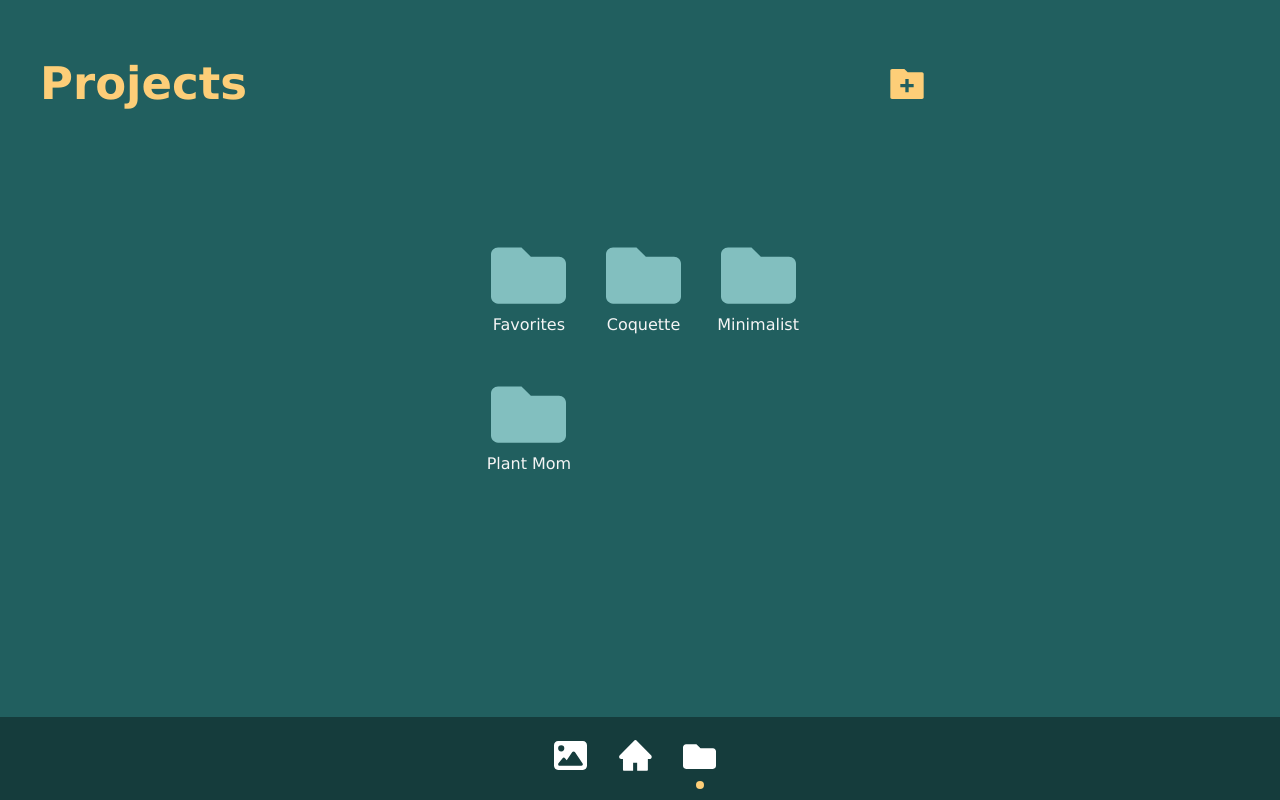
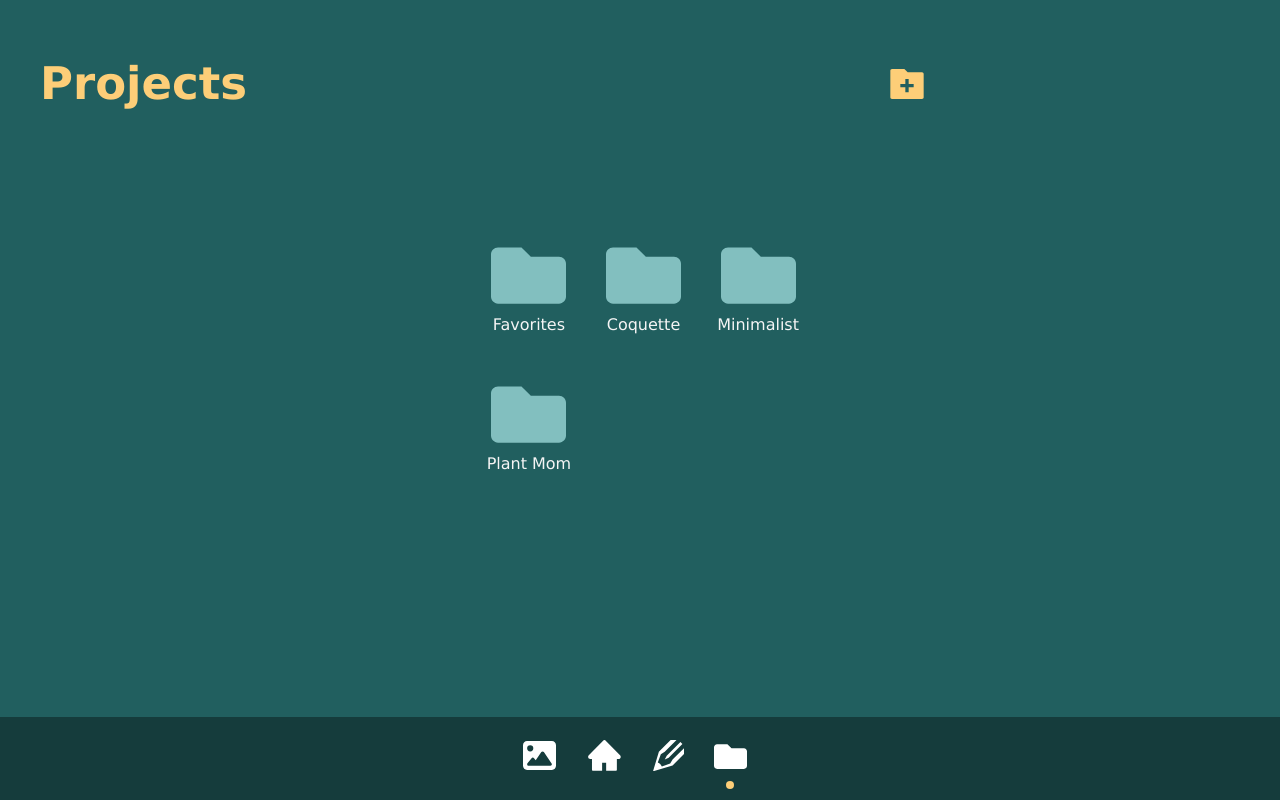
Before and after one commit to RudyCab/wallgenie-test, a React (Create React App) app: page /Projects in a window 1280 px wide. Built offline with nearby package versions, Linux system fonts and the light colour scheme.

Commit message:
added WallEditor back to navbar

```diff
--- a/src/Components/NavBar/NavBar.js
+++ b/src/Components/NavBar/NavBar.js
@@ -24,11 +24,11 @@ function NavBar() {
             <AiFillHome size={33.5 * ICON_MULTIPLIER} />
           </Link>
         </li>
-        {/* <li className={location.pathname === "/WallEditor" ? "active" : ""}>
+        <li className={location.pathname === "/WallEditor" ? "active" : ""}>
           <Link to="/WallEditor">
             <ImPencil2 size={28.5 * ICON_MULTIPLIER} />
           </Link>
-        </li> */}
+        </li>
         <li className={location.pathname === "/Projects" ? "active" : ""}>
           <Link to="/Projects">
             <FaFolder size={30 * ICON_MULTIPLIER} style={{ marginTop: 2 }} />
```
